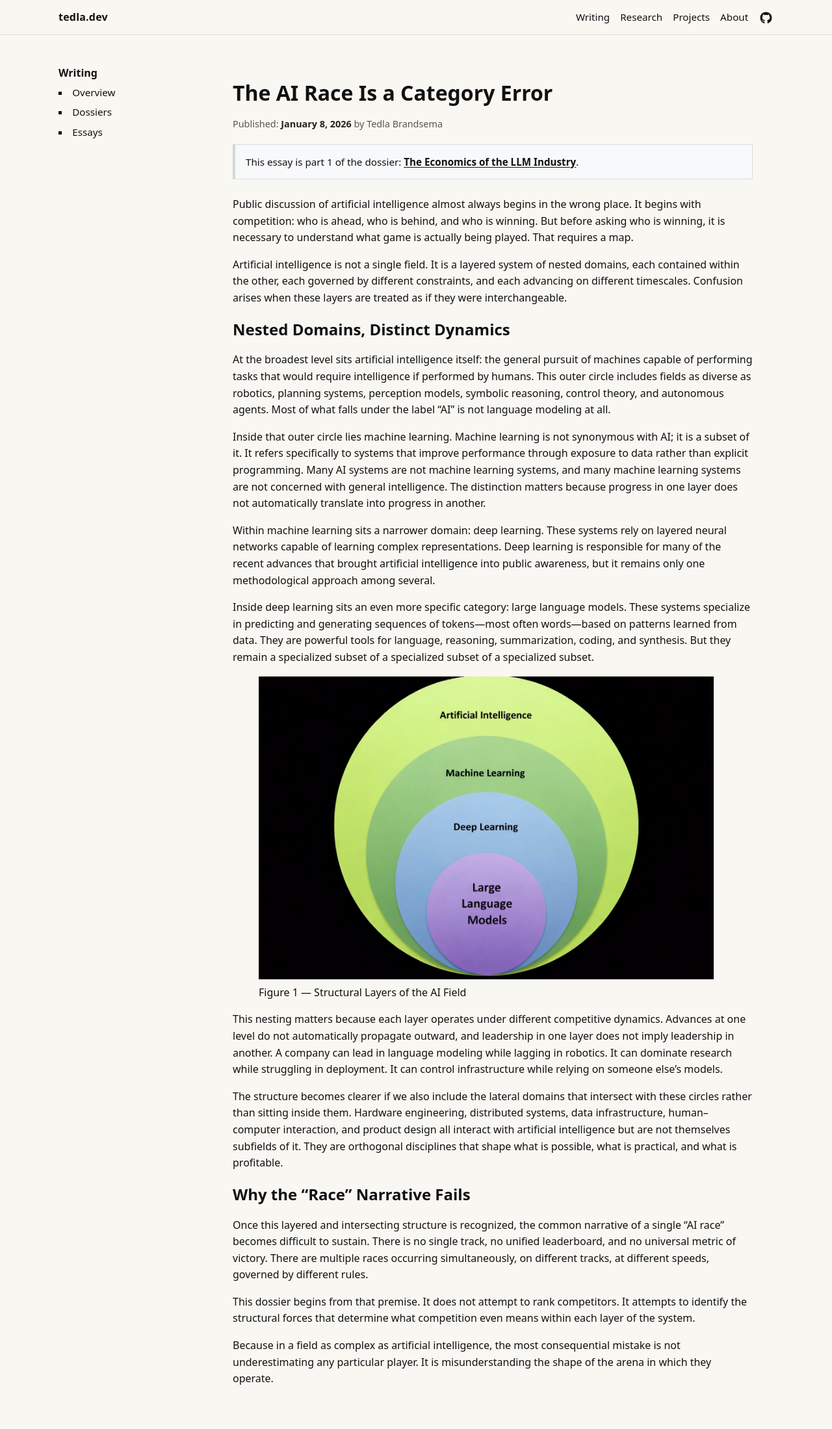
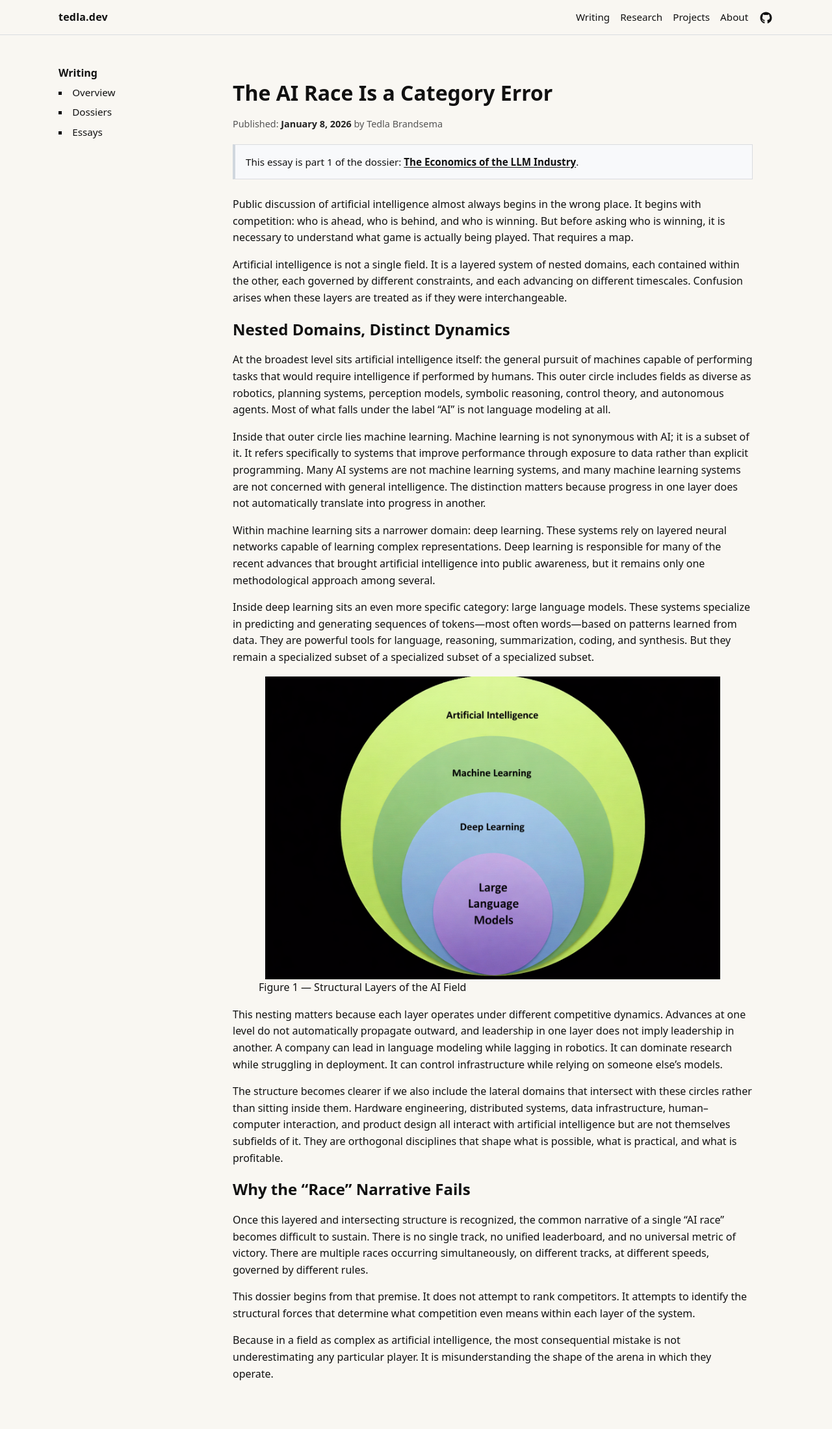
Before and after one commit to tedla-brandsema/tedla-brandsema.github.io, a Jekyll site: the page built from _writing/essays/the-ai-race-is-a-category-error.md, in a window 1280 px wide. Shown: the whole page at 65% size. Built offline with Jekyll 4.4.1, drawn with Linux system fonts in a browser that asks for light colours.

Commit message:
fix(css): make content images responsive on mobile while preserving centered figure alignment

```diff
--- a/static/css/site.css
+++ b/static/css/site.css
@@ -246,6 +246,18 @@
     line-height: 1.25;
 }
 
+/* Keep content images responsive so they cannot force horizontal overflow. */
+main img {
+    max-width: 100%;
+    height: auto;
+}
+
+main figure img {
+    display: block;
+    margin-left: auto;
+    margin-right: auto;
+}
+
 /* Article metadata */
 .published {
     margin: -0.35rem 0 1.25rem;
```
